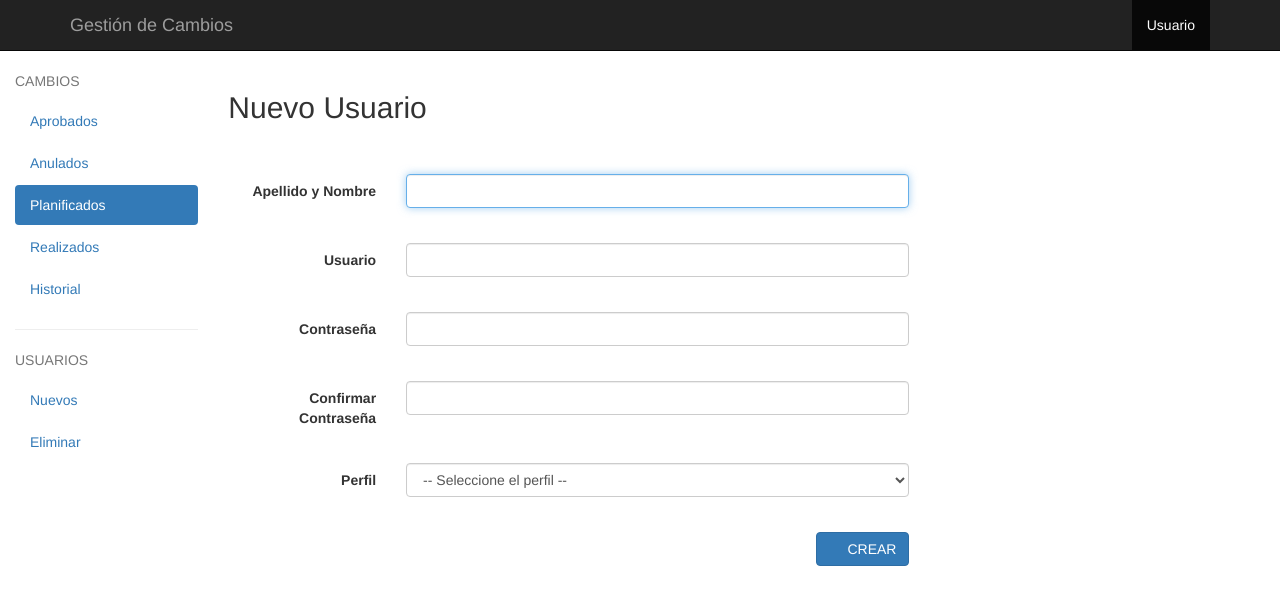
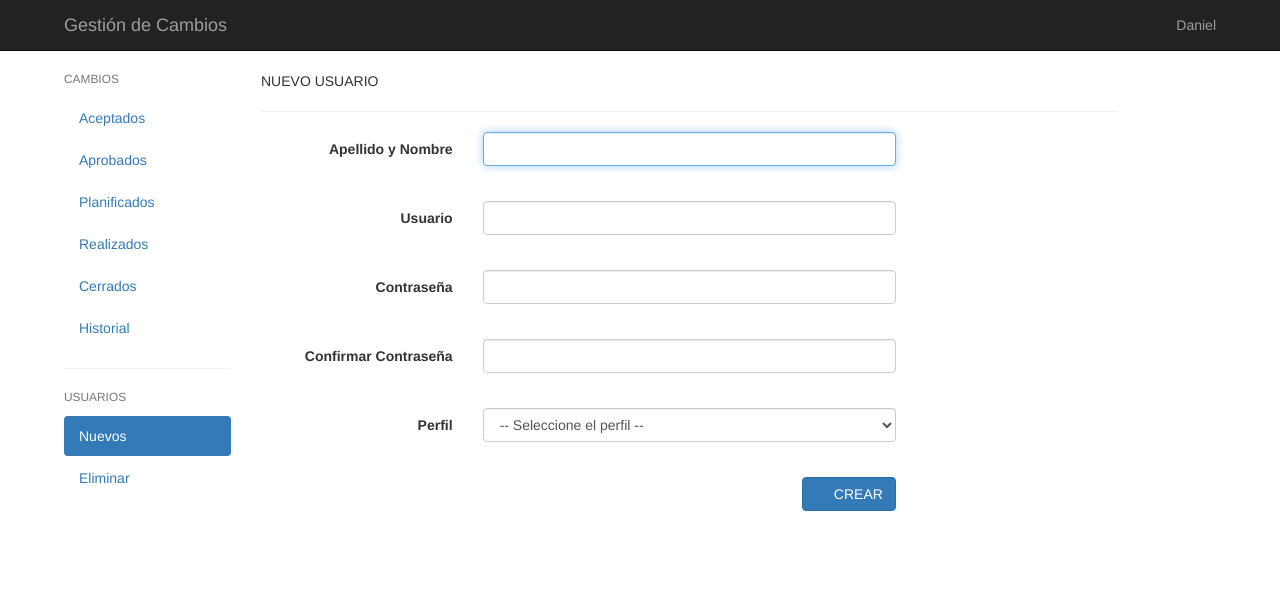
Before and after one commit to fernandezPablo/Trabajo-Final-de-Administracion-de-Recursos, a PHP site: page /AltaUsuario.php in a window 1280 px wide. Shown: the top 605 px of the page. Run offline with PHP 8.4, Linux system fonts and the light colour scheme; some web fonts are replaced.

Commit message:
modificación de margenes de AltaUsuario.php y del panel de navegación

```diff
--- a/View/AltaUsuario.php
+++ b/View/AltaUsuario.php
@@ -12,30 +12,33 @@
 
 	</head>
 	<body>
+
 		<nav class="navbar navbar-default navbar-static-top navbar-inverse" role="navigation">
-			<div class="container" id="navbar">
-				<a class="navbar-brand" href="#">Gestión de Cambios</a>
-				<ul class="nav navbar-nav pull-right">
-					<li class="active ">
-						<a href="#" class="">Usuario</a>
-					</li>
+			<div class="container-fluid paddingLateral">
+				<div class="navbar-header">
+					<a class="navbar-brand" href="#">Gestión de Cambios</a>
+				</div>
+				<ul class="nav navbar-nav navbar-right">
+					<li><a href="#" >Daniel</a></li>
 				</ul>
 			</div>
 		</nav>
 
-		<div class="container-fluid">
+		<div class="container-fluid paddingLateral">
 			<div class="row">
 				<div class="col-md-2">
 					<div>
 						<ul class="nav nav-pills nav-stacked">
 							<li class="disabled">
-								<p class="text-muted">CAMBIOS</p>
+								<p class="text-muted small">CAMBIOS</p>
 							</li>
-							<li><a href="#">Aprobados</a></li>
-  							<li><a href="#">Anulados</a></li>
-  							<li class="active"><a href="#">Planificados</a></li>
+
+  							<li><a href="panelAdministrador.php">Aceptados</a></li>
+  							<li><a href="#">Aprobados</a></li>
+  							<li><a href="#">Planificados</a></li>
   							<li><a href="#">Realizados</a></li>
-  							<li><a href="#">Historial</a></li>
+  							<li><a href="#">Cerrados</a></li>
+  							<li><a href="historial.php">Historial</a></li>
 						</ul>
 
 						<hr>
@@ -43,20 +46,21 @@
 						<ul class="nav nav-pills nav-stacked">
 
 							<li>
-								<p class="text-muted">USUARIOS</p>
+								<p class="text-muted small">USUARIOS</p>
 							</li>
 
-							<li><a href="#">Nuevos</a></li>
+							<li class="active"><a href="#">Nuevos</a></li>
 							<li><a href="#">Eliminar</a></li>
 						</ul>
 					</div>
 				</div>
-				<div class="col-md-10">
+
+				<div class="col-md-9">
 					<form action="" method="POST" role="form" class="form-horizontal"	>
-						<h2>Nuevo Usuario</h2>
-						<br><br>
+						<p>NUEVO USUARIO</p>
+						<hr>
 						<div class="form-group">
-							<label for="ayn" class="col-md-2 control-label">
+							<label for="ayn" class="col-md-3 control-label">
 								Apellido y Nombre
 							</label>
 							<div class="col-md-6">
@@ -65,7 +69,7 @@
 						</div>
 						<br>
 						<div class="form-group">
-							<label for="user" class="col-md-2 control-label">
+							<label for="user" class="col-md-3 control-label">
 								Usuario
 							</label>
 							<div class="col-md-6">
@@ -74,7 +78,7 @@
 						</div>
 						<br>
 						<div class="form-group">
-							<label for="pass" class="col-md-2 control-label">
+							<label for="pass" class="col-md-3 control-label">
 								Contraseña
 							</label>
 							<div class="col-md-6">
@@ -83,7 +87,7 @@
 						</div>
 						<br>
 						<div class="form-group">
-							<label for="pass_confirm" class="col-md-2 control-label">
+							<label for="pass_confirm" class="col-md-3 control-label">
 								Confirmar Contraseña
 							</label>
 							<div class="col-md-6">
@@ -92,7 +96,7 @@
 						</div>
 						<br>
 						<div class="form-group">
-							<label for="perfil" class="col-md-2 control-label">
+							<label for="perfil" class="col-md-3 control-label">
 								Perfil
 							</label>
 							<div class="col-md-6">
@@ -111,7 +115,7 @@
 						</div>
 						<br>
 						<div class="form-group">
-							<div class="col-md-8">
+							<div class="col-md-9">
 								<button type="submit" class="btn btn-primary pull-right">
 									<i class="fa fa-check" aria-hidden="true"></i>
 									&nbsp;CREAR
--- a/View/index.php
+++ b/View/index.php
@@ -20,7 +20,7 @@
 					<h4>Sistema de Gestion de Cambios</h4>
 				</div>
 
-				<div class="col-md-3 col-md-offset-1 panel panel-default well" id="login">
+				<div class="col-md-3 col-md-offset-1 panel panel-default " id="login">
 					<form action="#" method="POST" role="form">
 						<div class="form-group">
 							<i class="fa fa-user-o" aria-hidden="true"></i>
```
Also changed, not shown: View/historial.php (+7 -5 lines), View/panelAdministrador.php (+4 -4 lines).
